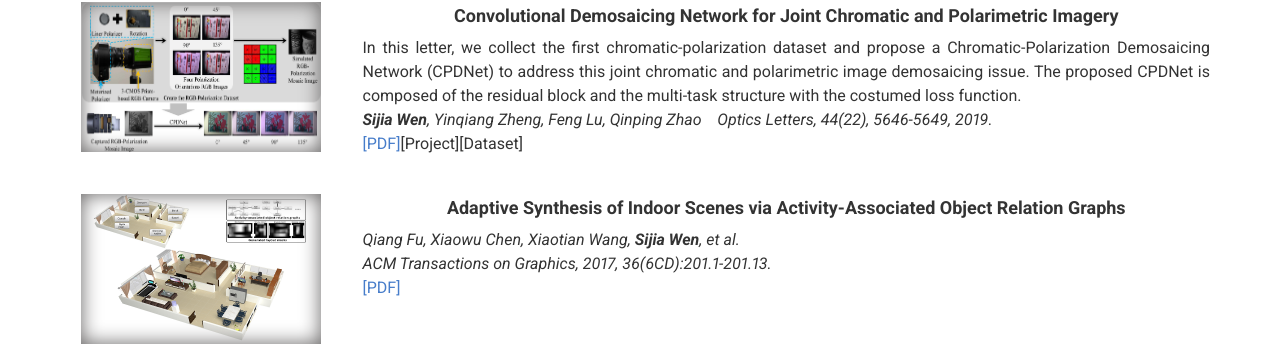
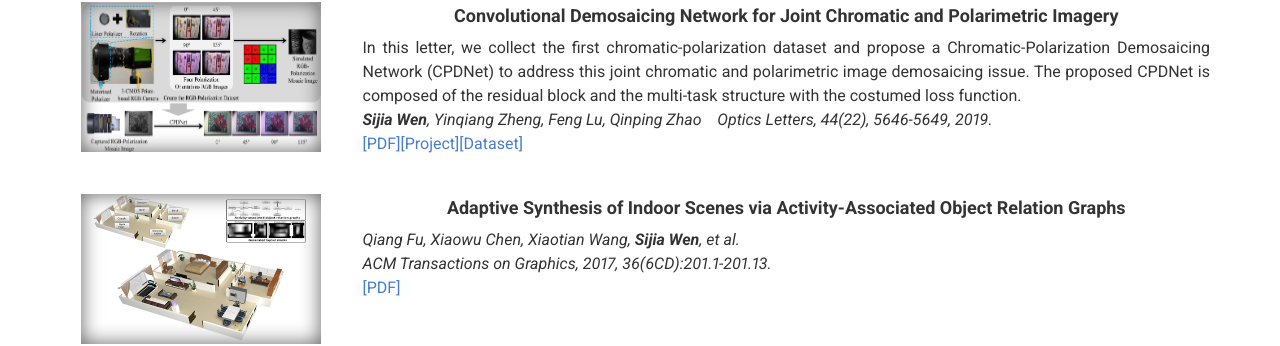
Before and after one commit to wsj6666/wsj6666.github.io, a Jekyll site: the page built from index.md, in a window 1280 px wide. Shown: the part 751-1097 px from the top of the page. Built offline with Jekyll 4.4.1, drawn with Linux system fonts in a browser that asks for light colours; nearby versions of some CDN libraries; part of the change alters nothing that is shown.

```diff
--- a/_config.yml
+++ b/_config.yml
@@ -42,7 +42,7 @@ content:
         description: | # this will include new lines to allow paragraphs
           In this letter, we collect the first chromatic-polarization dataset and propose a Chromatic-Polarization Demosaicing Network (CPDNet) to address this joint chromatic and polarimetric image demosaicing issue. The proposed CPDNet is composed of the residual block and the multi-task structure with the costumed loss function. <br>
           <i>**Sijia Wen**, Yinqiang Zheng, Feng Lu, Qinping Zhao &nbsp;&nbsp;&nbsp;Optics Letters, 44(22), 5646-5649, 2019.</i><br>
-          [[PDF]](https://www.osapublishing.org/ol/abstract.cfm?uri=ol-44-22-5646)[Project][Dataset]
+          [[PDF]](https://www.osapublishing.org/ol/abstract.cfm?uri=ol-44-22-5646)[[Project]](https://github.com/wsj890411/CPDNet)[[Dataset]](https://www.dropbox.com/s/4t3hw6i9tb0nvh2/OL.zip?dl=0)
       - layout: left
         list_image: images/IS.jpg
         quote: >
```
